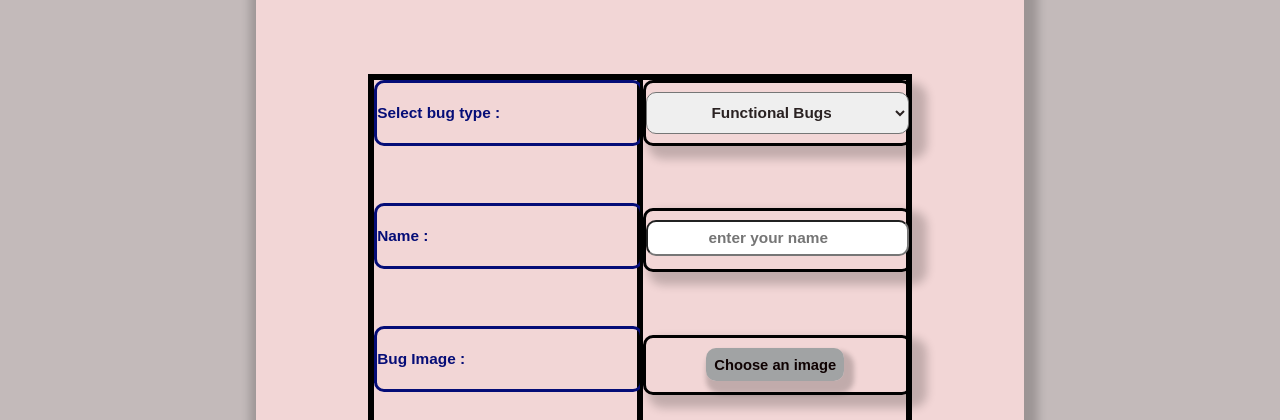
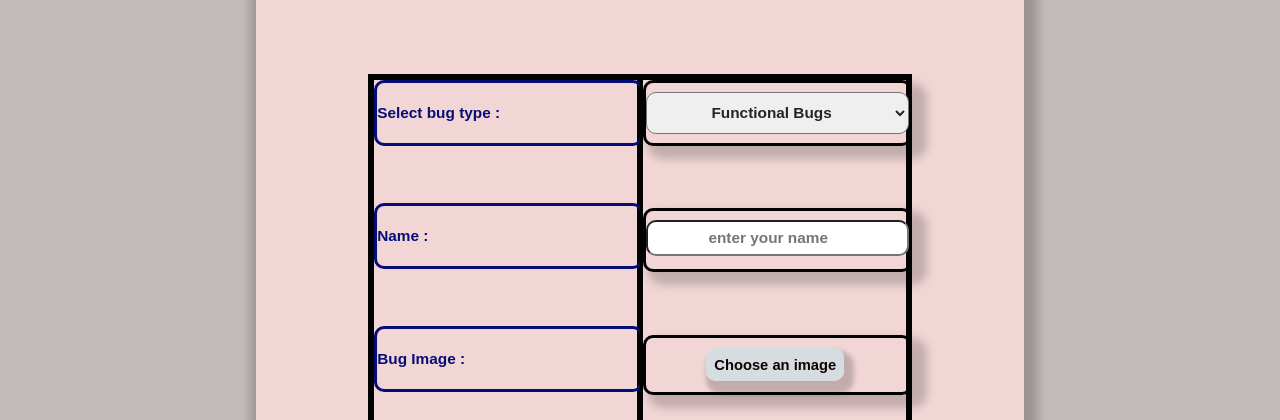
Before and after one commit to Abhishek8985/Bug-Reporting, a plain HTML site: page index.html in a window 1280 px wide. Shown: the part 380-800 px from the top of the page. Drawn offline with Linux system fonts and the light colour scheme.

Commit message:
Update styles.css

```diff
--- a/styles.css
+++ b/styles.css
@@ -271,7 +271,7 @@ input[type=text] {
     position: relative;
     padding: 3%;
     margin-left: 23%;
-    background-color: #a1a3a4;
+    background-color: #d6dde0;
     color: #0f0202;
     border-radius: 10px;
     box-shadow:  5px 8px 5px 5px rgba(0,0,0,0.2);
```
